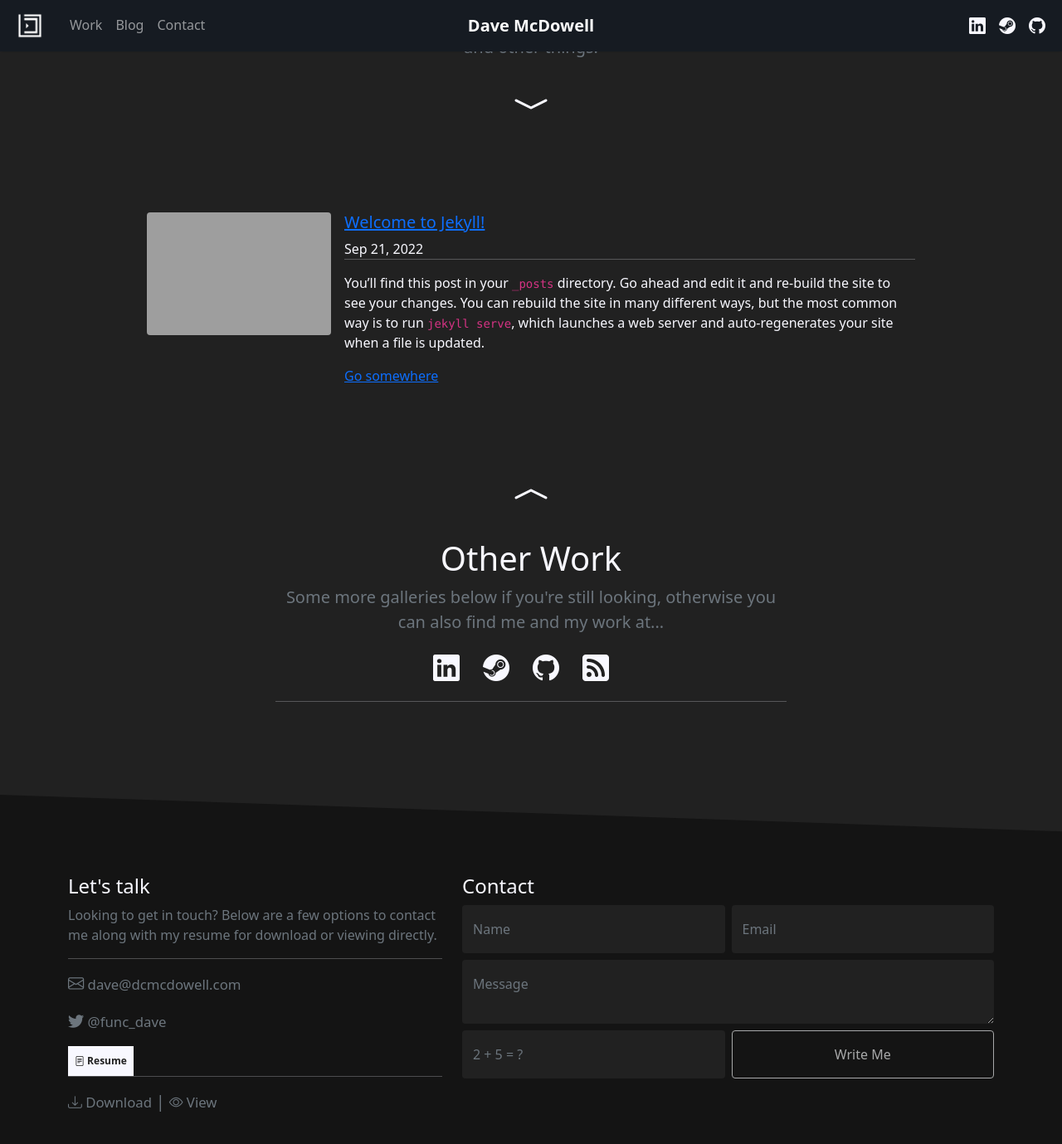
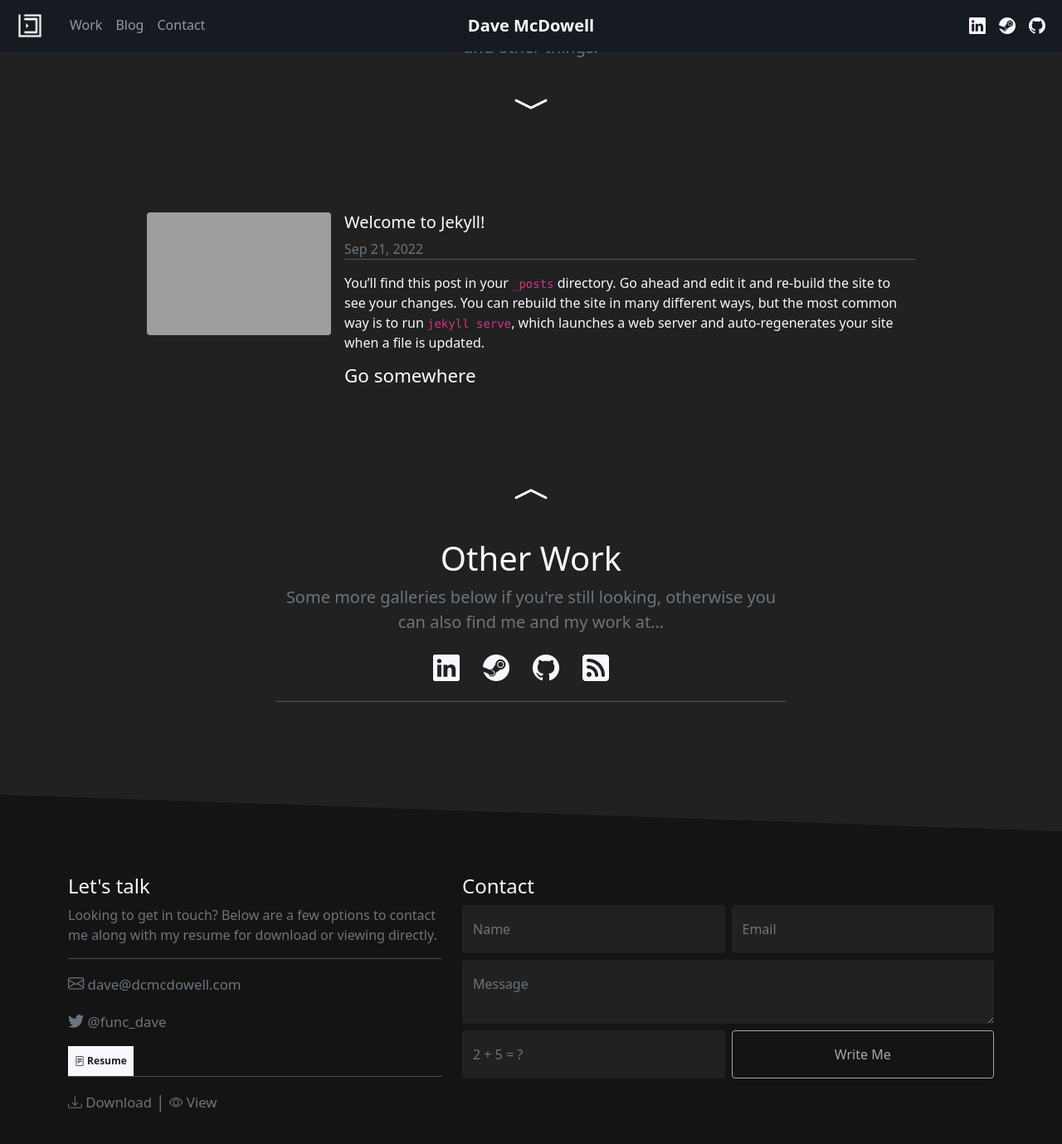
Before and after one commit to davemcdowell/portfolio, a Jekyll site: the page built from blog.html, in a window 1280 px wide and 1400 px high, scrolled down 693 px. Shown: the top 1379 px of the window at 83% size. Built offline with Jekyll 4.4.1, drawn with Linux system fonts in a browser that asks for light colours; nearby versions of some CDN libraries; grey boxes are pictures that could not be loaded.

Commit message:
style edits

```diff
--- a/_includes/blog-main.html
+++ b/_includes/blog-main.html
@@ -11,11 +11,11 @@
             <div class="d-flex position-relative">
                 <img src="https://picsum.photos/222/148?random=1" width="222" height="148" class="rounded me-3" alt="...">
                 <div>
-                    <a href="{{ post.url | relative_url }}"><h5 class="mt-0">{{ post.title | escape }}</h5></a>
-                    <span class="post-meta">{{ post.date | date: date_format }}</span>
+                    <a class="link-title" href="{{ post.url | relative_url }}"><h5 class="mt-0">{{ post.title | escape }}</h5></a>
+                    <span class="meta-data">{{ post.date | date: date_format }}</span>
                     <hr class="block-label-hr">
                     <p>{{ post.excerpt }}</p>
-                    <a href="{{ post.url | relative_url }}">Go somewhere</a>
+                    <a class="link-title" href="{{ post.url | relative_url }}">Go somewhere</a>
                 </div>
             </div>
         {%- endfor -%}
--- a/assets/moxxi.css
+++ b/assets/moxxi.css
@@ -171,6 +171,28 @@ hr {
 .block-label-hr {
   margin-top: 0;
   padding-top: 0;
+}
+
+.link-title {
+  color: var(--white-type-color);
+  text-decoration: none;
+  font-size: 1.4rem;
+  line-height: 1.5rem;
+  font-weight: 500;
+  max-height: 4.4rem;
+  overflow: hidden;
+  display: inline-block;
+  -webkit-line-clamp: 2;
+  display: box;
+  display: -webkit-box;
+  -webkit-box-orient: vertical;
+  text-overflow: ellipsis;
+  white-space: normal;
+}
+
+.meta-data {
+  color: var(--lighter-type-color);
+  font-size: 1rem;
 }
 
 /* jumbotron */
```
Also changed, not shown: _includes/portfolio-main.html (+12 -12 lines).
